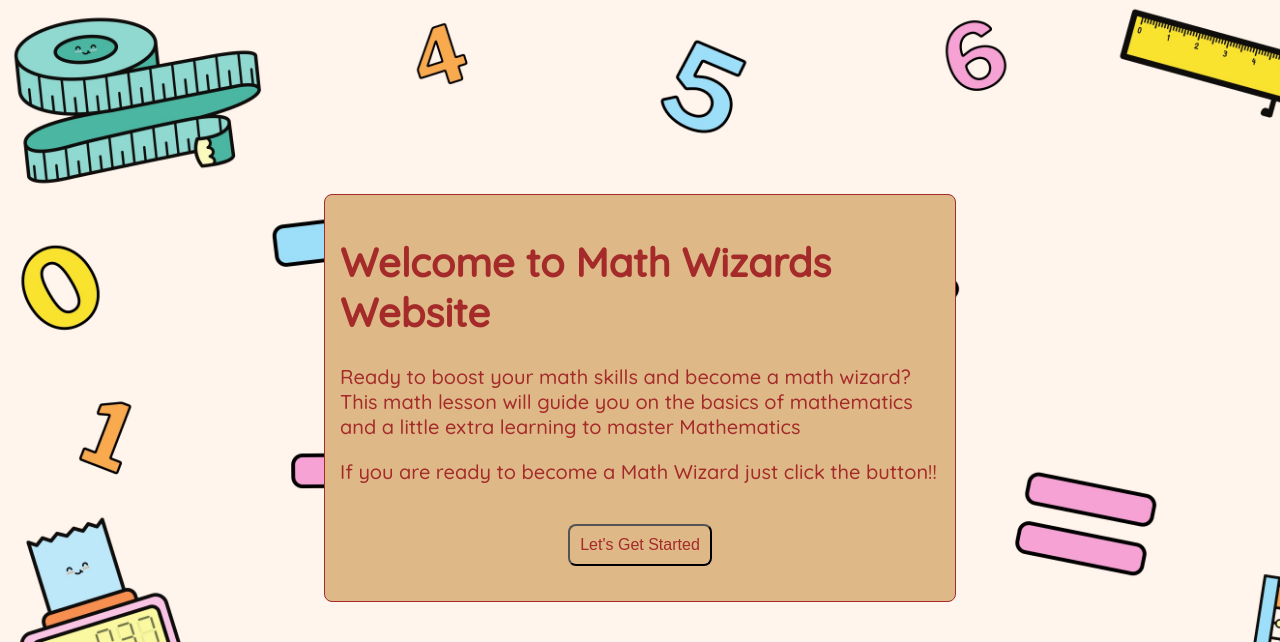
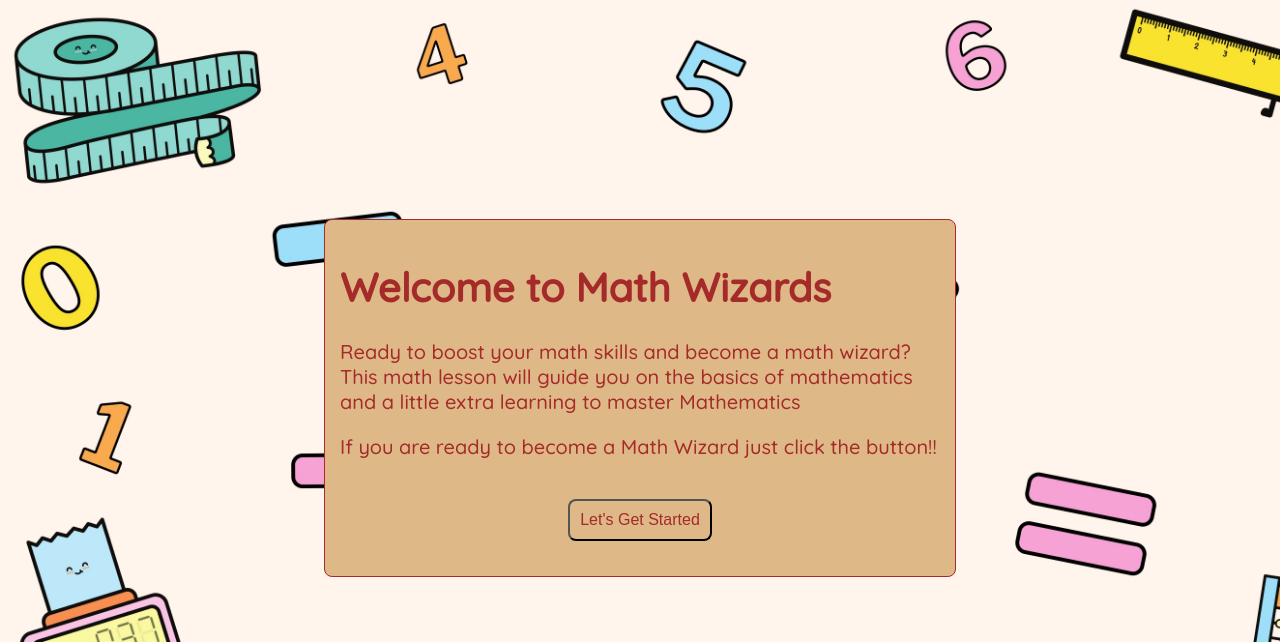
Before and after one commit to SaiZai-bot/AD-FORSAMPLE, a PHP site: page / in a window 1280 px wide. Shown: the top 642 px of the page. Run offline with PHP 8.4, Linux system fonts and the light colour scheme.

Commit message:
feat: update heading text for consistency in index.php

```diff
--- a/index.php
+++ b/index.php
@@ -9,7 +9,7 @@
 <body>
     <?php
         echo "<div class='container'>";
-        echo "<h1>Welcome to Math Wizards Website</h1>";
+        echo "<h1>Welcome to Math Wizards</h1>";
         echo "<p>Ready to boost your math skills and become a math wizard? This math lesson will guide you on the basics of mathematics and a little extra learning to master Mathematics</p>";
         echo "<p>If you are ready to become a Math Wizard just click the button!!</p>";
         echo "<div class ='button-container'>";
```
